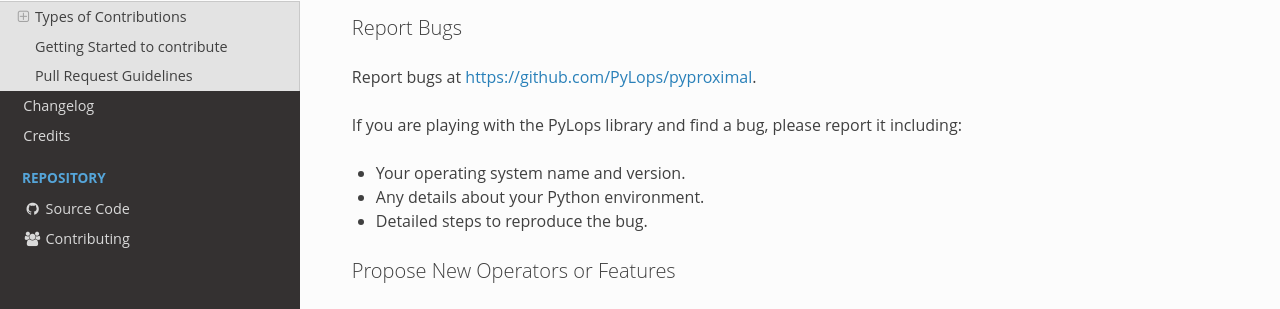
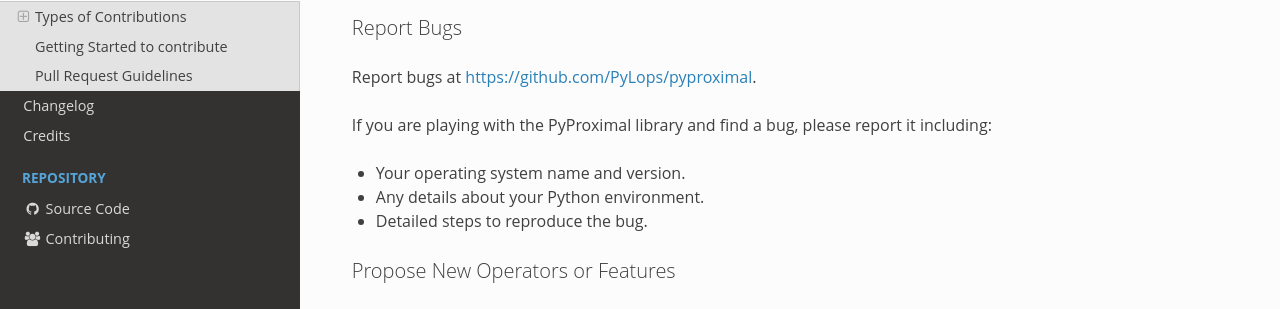
Before and after one commit to PyLops/pyproximal, a Sphinx documentation site: the page built from docs/source/contributing.rst, in a window 1280 px wide and 1400 px high. Shown: the part 332-641 px from the top of the window. Built offline with Sphinx 7.4.7 and the Read the Docs theme 2.0.0, drawn with Linux system fonts in a browser that asks for light colours; pages that are not in the unit, such as notebooks, are missing from menus; the version number could not be read and is left out; comment, search, counter and statistics services are not loaded; some of the changed text lies outside the part shown.

Commit message:
Fixed a few wrong links in contributing

```diff
--- a/docs/source/contributing.rst
+++ b/docs/source/contributing.rst
@@ -17,7 +17,7 @@
 
 Report bugs at https://github.com/PyLops/pyproximal.
 
-If you are playing with the PyLops library and find a bug, please report it including:
+If you are playing with the PyProximal library and find a bug, please report it including:
 
 * Your operating system name and version.
 * Any details about your Python environment.
@@ -70,7 +70,7 @@
 
 .. code-block:: bash
 
-   >>  git remote add upstream https://github.com/mrava87/pyproximal
+   >>  git remote add upstream https://github.com/PyLops/pyproximal
 
 5. Create a branch for local development:
 
```
